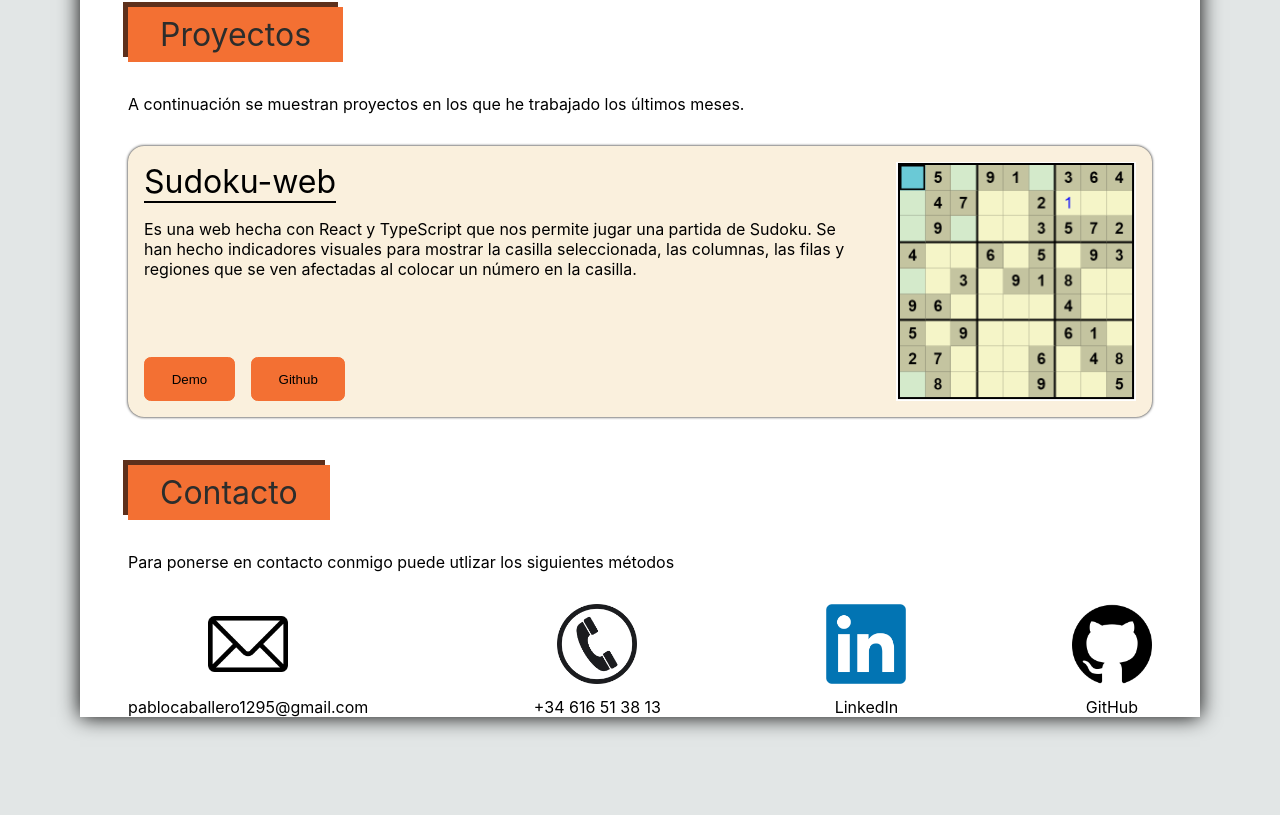
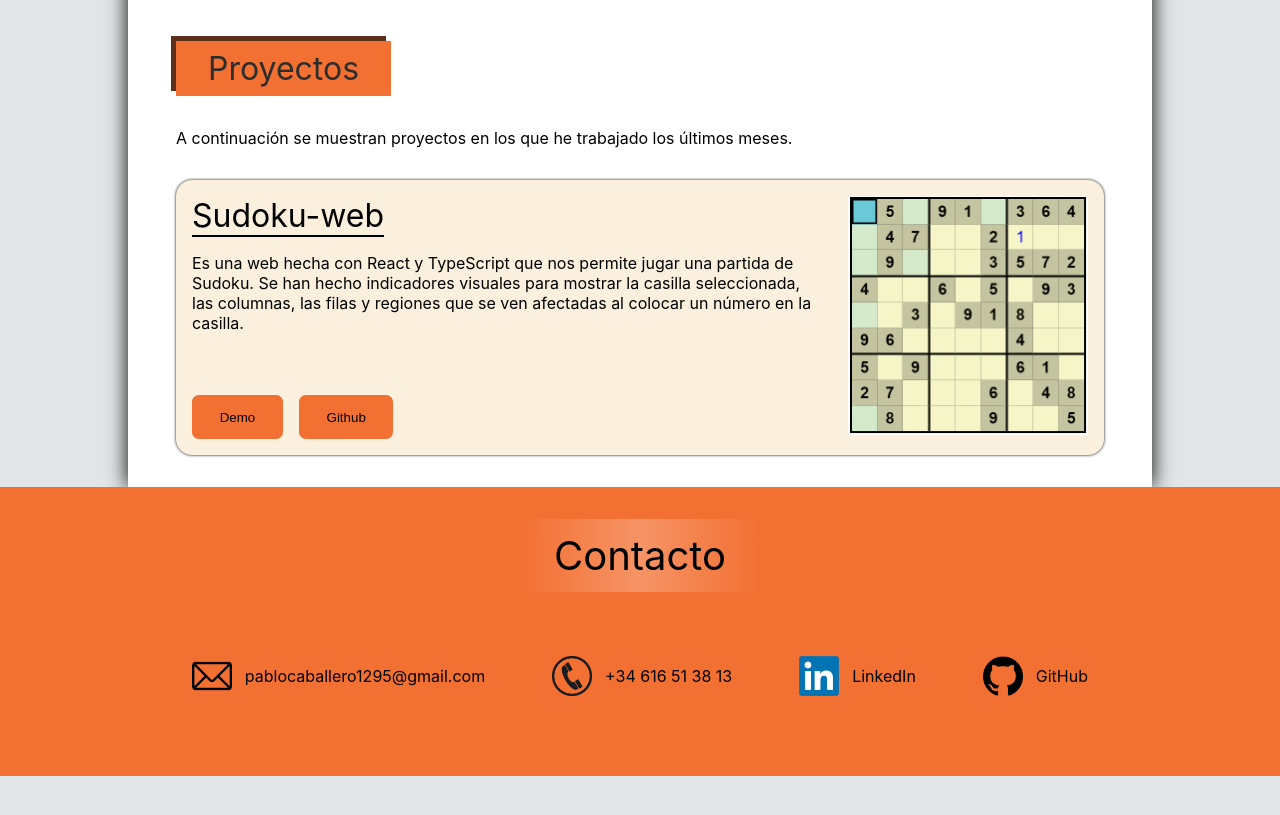
Before and after one commit to PabloCaballero1295/Portfolio, a React (Vite) app: page / in a window 1280 px wide. Shown: the part 2000-2815 px from the top of the page. After the commit the page ends 2776 px from the top, so only its background shows below. Built offline with nearby package versions, Linux system fonts and the light colour scheme.

Commit message:
Updated Styles

```diff
--- a/src/App.css
+++ b/src/App.css
@@ -1,5 +1,6 @@
 :root {
   --color-orange: #f37033; /*#e55b1c*/
+  --color-light-orange: rgb(250, 240, 221);
   --color-black: #2c2d2c;
   --color-brown: #5d301c;
   --color-gray: #e2e6e6;
@@ -12,6 +13,8 @@
   background-color: var(--color-white);
   padding: 0 3em;
   box-shadow: 0px 0px 20px;
+  padding-bottom: 2em;
+  box-sizing: border-box;
 }
 
 .scroll-to {
@@ -21,6 +24,7 @@
 @media (width < 1024px) {
   .container {
     padding: 0 1em;
+    padding-bottom: 2em;
   }
 }
 
--- a/src/App.tsx
+++ b/src/App.tsx
@@ -19,9 +19,9 @@ function App() {
         <Experience />
         <div className="scroll-to" id="projects"></div>
         <Projects />
-        <div className="scroll-to" id="contact"></div>
-        <Contact />
       </div>
+      <div className="scroll-to" id="contact"></div>
+      <Contact />
     </>
   )
 }
--- a/src/components/Contact/Contact.css
+++ b/src/components/Contact/Contact.css
@@ -1,16 +1,28 @@
 .contact-container {
-  margin-top: 3rem;
-  margin-bottom: 10rem;
+  background-color: var(--color-orange);
+  margin-bottom: 0;
+  padding: 2em 12em 5em;
+}
+
+.contact-title {
+  font-size: 2.5rem;
+  background: linear-gradient(
+    90deg,
+    var(--color-orange),
+    rgba(255, 255, 255, 0.25),
+    var(--color-orange)
+  );
+
+  padding: 0.75rem 2rem;
+  width: fit-content;
+  margin: auto;
+  margin-bottom: 4rem;
 }
 
 .contact-img {
-  width: 5rem;
+  width: 2.5rem;
   margin: auto;
-  margin-bottom: 0.8rem;
-}
-
-.contact-text {
-  margin: 2rem 0;
+  margin-right: 0.8em;
 }
 
 .contact-flex {
@@ -21,10 +33,40 @@
 
 .contact-box {
   display: flex;
-  flex-direction: column;
+  /*flex-direction: column;*/
+  align-items: center;
   text-align: center;
 }
 
 .clickable {
   cursor: pointer;
 }
+
+@media (max-width: 1024px) {
+  .contact-container {
+    background-color: var(--color-orange);
+    margin-bottom: 0;
+    padding: 2em 0;
+  }
+
+  .contact-flex {
+    margin-right: 1em;
+    display: flex;
+    flex-direction: column;
+    justify-content: center;
+  }
+
+  .contact-box {
+    margin: auto;
+  }
+}
+
+@media (width < 768px) {
+  .contact-title {
+    font-size: 2em;
+    margin-bottom: 1em;
+  }
+  .contact-box {
+    font-size: 0.75em;
+  }
+}
--- a/src/components/Contact/Contact.tsx
+++ b/src/components/Contact/Contact.tsx
@@ -1,4 +1,4 @@
-import { SectionTitle } from "../SectionTitle/SectionTitle"
+//import { SectionTitle } from "../SectionTitle/SectionTitle"
 import "./Contact.css"
 
 export const Contact = () => {
@@ -15,10 +15,8 @@ export const Contact = () => {
 
   return (
     <div className="contact-container">
-      <SectionTitle title="Contacto" />
-      <div className="contact-text">
-        Para ponerse en contacto conmigo puede utlizar los siguientes métodos
-      </div>
+      {/*<SectionTitle title="Contacto" />*/}
+      <div className="contact-title">Contacto</div>
       <div className="contact-flex">
         <div className="contact-box">
           <img src="email.png" className="contact-img" />
@@ -30,21 +28,13 @@ export const Contact = () => {
           <div>+34 616 51 38 13</div>
         </div>
         <br />
-        <div className="contact-box">
-          <img
-            src="linkedin_logo.webp"
-            className="contact-img clickable"
-            onClick={openLinkedIn}
-          />
+        <div className="contact-box clickable" onClick={openLinkedIn}>
+          <img src="linkedin_logo.webp" className="contact-img" />
           LinkedIn
         </div>
         <br />
-        <div className="contact-box">
-          <img
-            src="github-logo.png"
-            className="contact-img clickable"
-            onClick={openGitHub}
-          />
+        <div className="contact-box clickable" onClick={openGitHub}>
+          <img src="github-logo.png" className="contact-img" />
           GitHub
         </div>
       </div>
--- a/src/components/Experience/Experience.css
+++ b/src/components/Experience/Experience.css
@@ -7,12 +7,18 @@
 .job-header {
   margin-top: 2rem;
   margin-bottom: 1rem;
+  overflow: hidden;
+  background-color: var(--color-light-orange);
+  border-top-right-radius: 1em;
+  border-bottom-right-radius: 1em;
+  box-shadow: 0 0 5px;
+  width: fit-content;
+  padding: 0 1em;
 }
 
 .job-title {
   font-size: 1.8em;
   padding-bottom: 0.1em;
-  border-bottom: 2px solid black;
 }
 
 .job-time {
--- a/src/components/Experience/Experience.tsx
+++ b/src/components/Experience/Experience.tsx
@@ -1,5 +1,5 @@
 import { SectionTitle } from "../SectionTitle/SectionTitle"
-import { Technology } from "../Technology/Technology"
+//import { Technology } from "../Technology/Technology"
 
 import "./Experience.css"
 
--- a/src/components/Project/Project.css
+++ b/src/components/Project/Project.css
@@ -4,7 +4,7 @@
   box-shadow: 0 0 3px;
   padding: 1em;
   border-radius: 1em;
-  background-color: rgb(250, 240, 221);
+  background-color: var(--color-light-orange);
 }
 
 .project-image {
@@ -16,6 +16,10 @@
   flex-direction: column;
   flex-grow: 1;
   margin-right: 2em;
+}
+
+.project-right {
+  margin: auto;
 }
 
 .project-name {
@@ -30,6 +34,7 @@
 }
 
 .project-links {
+  margin-top: 1em;
   display: flex;
 }
 
@@ -47,11 +52,21 @@
 }
 
 @media (width < 768px) {
+  .project-links {
+    justify-content: center;
+  }
+
+  .project-left {
+    margin-right: 0;
+  }
+
   .project-container {
     flex-direction: column;
   }
   .project-image {
     margin: auto;
     margin-top: 1em;
+    width: 100%;
+    max-width: 15em;
   }
 }
--- a/src/components/Project/Project.tsx
+++ b/src/components/Project/Project.tsx
@@ -44,7 +44,9 @@ export const Project = ({
             </button>
           </div>
         </div>
-        <img src={image} className="project-image" />
+        <div className="project-right">
+          <img src={image} className="project-image" />
+        </div>
       </div>
     </>
   )
--- a/src/components/SectionTitle/SectionTitle.css
+++ b/src/components/SectionTitle/SectionTitle.css
@@ -9,3 +9,15 @@
   background-color: var(--color-orange);
   color: var(--color-black);
 }
+
+@media (width < 480px) {
+  .section-title-container {
+    font-size: 1.5em;
+  }
+}
+
+@media (480px <= width < 768px) {
+  .section-title-container {
+    font-size: 1.75em;
+  }
+}
--- a/src/components/TopContent/TopContent.css
+++ b/src/components/TopContent/TopContent.css
@@ -52,10 +52,18 @@
   .hello-text {
     font-size: 1.5em;
   }
+
+  .name {
+    box-shadow: 4px 4px var(--color-orange);
+  }
 }
 
 @media (480px <= width < 768px) {
   .hello-text {
     font-size: 2em;
   }
+
+  .name {
+    box-shadow: 6px 6px var(--color-orange);
+  }
 }
```
